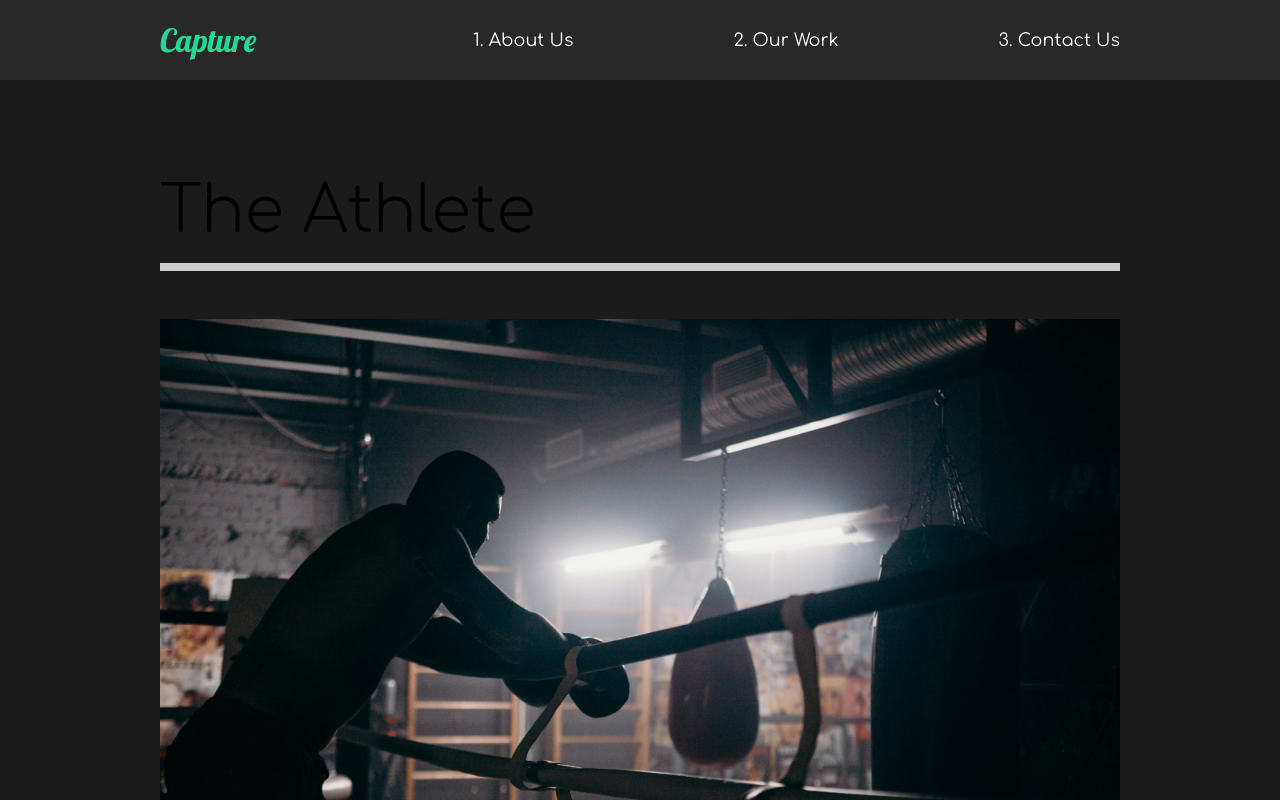
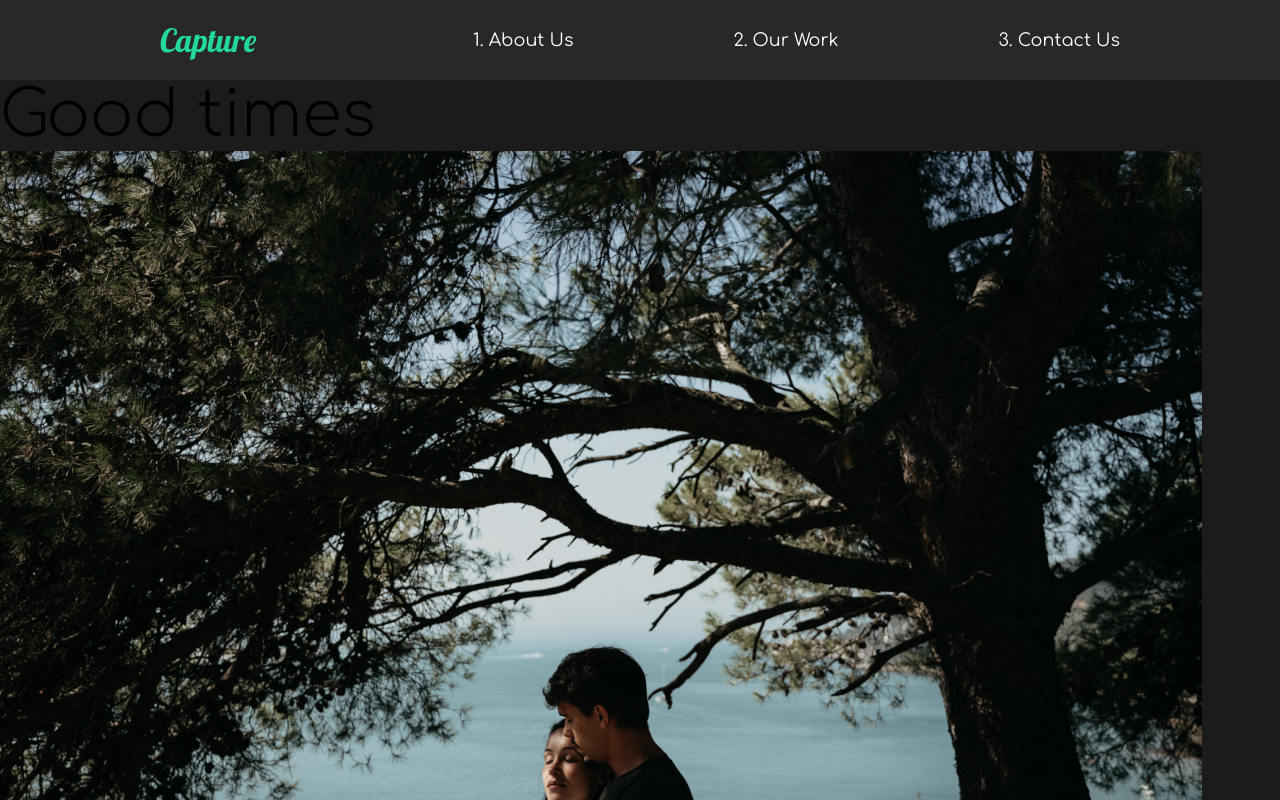
Before and after one commit to Kapibarra/photographerportfolio, a React (Create React App) app: page /work/good-times in a window 1280 px wide. Shown: the top 800 px of the page. Built offline with nearby package versions, Linux system fonts and the light colour scheme.

Commit message:
addded movie detailed state

```diff
--- a/src/App.js
+++ b/src/App.js
@@ -4,6 +4,7 @@ import GLobalStyle from "./components/GlobalStyle";
 import Nav from "./components/Nav";
 import OurWork from "./pages/OurWork";
 import ContactUs from "./pages/ContactUs";
+import MovieDetail from "./pages/MovieDetail"
 // router
 import { Switch, Route } from "react-router-dom";
 
@@ -16,8 +17,11 @@ function App() {
       <Route path="/" exact>
         <AboutUs />
       </Route>
-      <Route path="/work">
+      <Route path="/work" exact>
         <OurWork />
+      </Route>
+      <Route path="/work/:id">
+        <MovieDetail />
       </Route>
       <Route path="/contact">
         <ContactUs />
--- a/src/movieState.js
+++ b/src/movieState.js
@@ -1,9 +1,9 @@
-import athlete from '../img/athlete-small.png'
-import theracer from '../img/theracer-small.png'
-import goodtimes from '../img/goodtimes-small.png'
-import athlete2 from '../img/athlete2.png'
-import theracer2 from '../img/the-racer2.png'
-import goodtimes2 from '../img/good-times2.png'
+import athlete from './img/athlete-small.png'
+import theracer from './img/theracer-small.png'
+import goodtimes from './img/goodtimes-small.png'
+import athlete2 from './img/athlete2.png'
+import theracer2 from './img/the-racer2.jpg'
+import goodtimes2 from './img/good-times2.jpg'
 
 export const MovieState = () => {
     return [
@@ -11,7 +11,7 @@ export const MovieState = () => {
             title: 'The Athlete',
             mainImg: athlete,
             secondaryImg: athlete2,
-            url: '/work/the-athelte',
+            url: '/work/the-athlete',
             awards: [
                 {
                     title: 'Truly A masterpiece',
--- /dev/null
+++ b/src/pages/MovieDetail.js
@@ -0,0 +1,37 @@
+import React, { useState, useEffect } from "react";
+import styled from "styled-components";
+import { useHistory } from "react-router";
+import { MovieState } from "../movieState";
+
+const MovieDetail = () => {
+  const history = useHistory();
+  const url = history.location.pathname;
+  const [movies, setMovies] = useState(MovieState);
+  const [movie, setMovie] = useState(null);
+
+//Use Effect
+useEffect(() => {
+    const currentMovie = movies.filter((stateMovie) => stateMovie.url === url)
+    setMovie(currentMovie[0])
+}, [movies,url])
+
+  return (
+      <>
+      {movie && (
+        <Details>
+      <HeadLine>
+      <h2>{movie.title}</h2>
+      <img src={movie.mainImg} alt="movie"></img>
+      </HeadLine>
+    </Details>
+      )}
+    </>
+  );
+};
+const Details = styled.div`
+
+`
+const HeadLine = styled.div`
+
+`
+export default MovieDetail;
```
